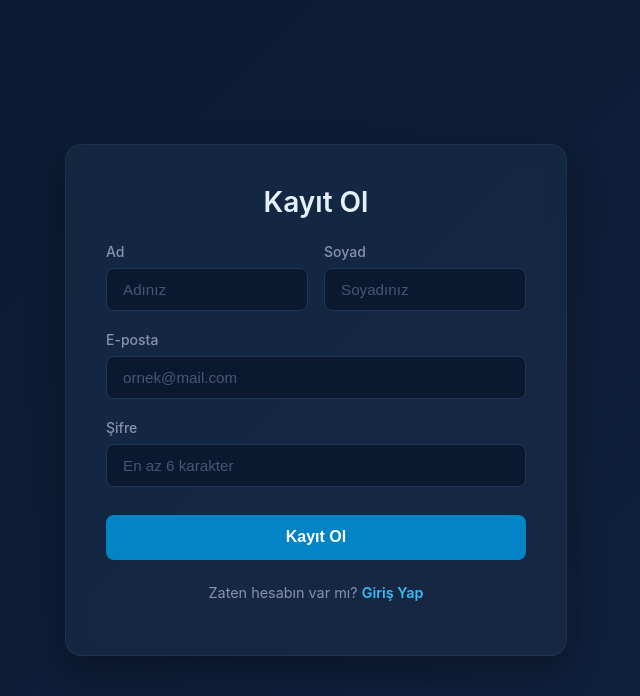
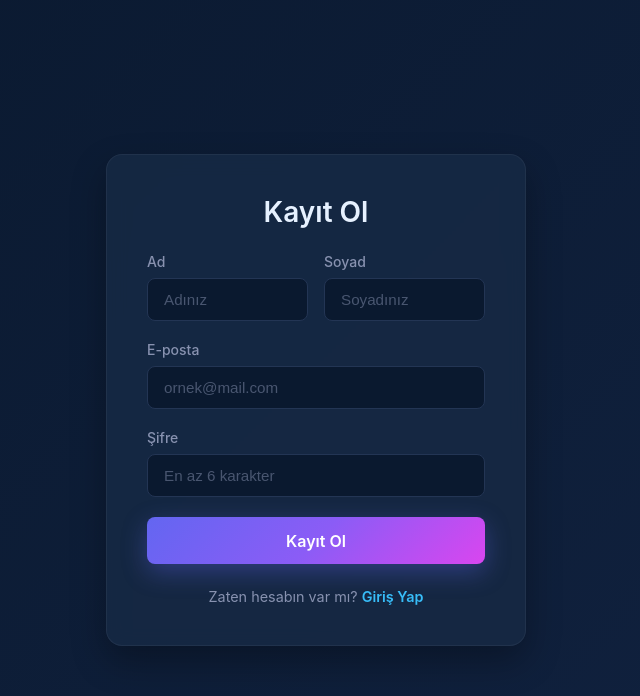
Before and after one commit to ibrahimsolak02/smart-reader-frontend, an Angular app: page /register in a window 1280 px wide. Shown: the top 696 px of the page, without its empty margins (324-964 px from the left). Built offline with nearby package versions, Linux system fonts and the light colour scheme.

Commit message:
style(design-system): implement obsidian glassmorphism theme and typography

```diff
--- a/src/index.html
+++ b/src/index.html
@@ -1,13 +1,25 @@
 <!doctype html>
-<html lang="en">
-<head>
-  <meta charset="utf-8">
-  <title>SmartReaderFrontend</title>
-  <base href="/">
-  <meta name="viewport" content="width=device-width, initial-scale=1">
-  <link rel="icon" type="image/x-icon" href="favicon.ico">
-</head>
-<body>
-  <app-root></app-root>
-</body>
+<html lang="tr">
+  <head>
+    <meta charset="utf-8" />
+    <title>SmartReader - Akıllı Okuma Platformu</title>
+    <base href="/" />
+    <meta name="viewport" content="width=device-width, initial-scale=1" />
+    <link rel="icon" type="image/x-icon" href="favicon.ico" />
+
+    <link rel="preconnect" href="https://fonts.googleapis.com" />
+    <link rel="preconnect" href="https://fonts.gstatic.com" crossorigin />
+    <link
+      href="https://fonts.googleapis.com/css2?family=Plus+Jakarta+Sans:wght@300;400;500;600;700;800&display=swap"
+      rel="stylesheet"
+    />
+
+    <link
+      rel="stylesheet"
+      href="https://cdn.jsdelivr.net/npm/bootstrap-icons@1.11.3/font/bootstrap-icons.min.css"
+    />
+  </head>
+  <body>
+    <app-root></app-root>
+  </body>
 </html>
--- a/src/styles.scss
+++ b/src/styles.scss
@@ -1,6 +1,274 @@
-body {
+:root {
+  --bg-base: #070b14;
+  --bg-surface: rgba(15, 23, 42, 0.75);
+  --bg-surface-elevated: rgba(30, 41, 59, 0.85);
+  --bg-input: rgba(11, 18, 33, 0.85);
+
+  --border-subtle: rgba(255, 255, 255, 0.08);
+  --border-focus: #6366f1;
+
+  --gradient-primary: linear-gradient(135deg, #6366f1 0%, #8b5cf6 50%, #d946ef 100%);
+  --gradient-primary-hover: linear-gradient(135deg, #4f46e5 0%, #7c3aed 50%, #c026d3 100%);
+  --gradient-cyan: linear-gradient(135deg, #06b6d4 0%, #3b82f6 100%);
+  --gradient-danger: linear-gradient(135deg, #ef4444 0%, #dc2626 100%);
+
+  --text-main: #f8fafc;
+  --text-muted: #94a3b8;
+  --text-dim: #64748b;
+
+  --color-success: #10b981;
+  --color-error: #f43f5e;
+  --color-warning: #f59e0b;
+  --color-info: #06b6d4;
+
+  --shadow-card: 0 20px 50px rgba(0, 0, 0, 0.5), 0 0 0 1px rgba(255, 255, 255, 0.08);
+  --shadow-glow-primary: 0 8px 24px rgba(99, 102, 241, 0.35);
+  --shadow-glow-danger: 0 8px 24px rgba(239, 68, 68, 0.35);
+}
+
+* {
   margin: 0;
   padding: 0;
   box-sizing: border-box;
-  background-color: #0a192f;
 }
+
+body {
+  font-family: 'Plus Jakarta Sans', system-ui, -apple-system, sans-serif;
+  background-color: var(--bg-base);
+  background-image:
+    radial-gradient(circle at 10% 15%, rgba(99, 102, 241, 0.12) 0%, transparent 40%),
+    radial-gradient(circle at 90% 85%, rgba(6, 182, 212, 0.10) 0%, transparent 40%);
+  background-attachment: fixed;
+  color: var(--text-main);
+  min-height: 100vh;
+  -webkit-font-smoothing: antialiased;
+}
+
+.auth-page-container {
+  display: flex;
+  justify-content: center;
+  align-items: center;
+  min-height: 100vh;
+  padding: 2rem 1rem;
+}
+
+.card-glass {
+  background: var(--bg-surface);
+  backdrop-filter: blur(20px);
+  -webkit-backdrop-filter: blur(20px);
+  border: 1px solid var(--border-subtle);
+  border-radius: 24px;
+  box-shadow: var(--shadow-card);
+  padding: 2.5rem;
+  width: 100%;
+  max-width: 440px;
+  animation: cardFadeIn 0.5s ease-out;
+}
+
+@keyframes cardFadeIn {
+  from {
+    opacity: 0;
+    transform: translateY(16px);
+  }
+  to {
+    opacity: 1;
+    transform: translateY(0);
+  }
+}
+
+.card-header {
+  text-align: center;
+  margin-bottom: 2rem;
+
+  .brand-badge {
+    display: inline-flex;
+    align-items: center;
+    gap: 0.5rem;
+    padding: 0.4rem 0.9rem;
+    background: rgba(99, 102, 241, 0.12);
+    border: 1px solid rgba(99, 102, 241, 0.25);
+    border-radius: 9999px;
+    font-size: 0.8rem;
+    font-weight: 600;
+    color: #a5b4fc;
+    margin-bottom: 1rem;
+  }
+
+  h2 {
+    font-size: 1.85rem;
+    font-weight: 700;
+    color: var(--text-main);
+    letter-spacing: -0.02em;
+    margin-bottom: 0.5rem;
+  }
+
+  p {
+    color: var(--text-muted);
+    font-size: 0.92rem;
+  }
+}
+
+.form-group {
+  margin-bottom: 1.35rem;
+
+  label {
+    display: block;
+    margin-bottom: 0.5rem;
+    color: var(--text-muted);
+    font-size: 0.85rem;
+    font-weight: 500;
+  }
+}
+
+.form-row {
+  display: flex;
+  gap: 1rem;
+
+  .form-group {
+    flex: 1;
+  }
+}
+
+.input-modern {
+  width: 100%;
+  padding: 0.85rem 1rem;
+  background-color: var(--bg-input);
+  color: var(--text-main);
+  border: 1px solid var(--border-subtle);
+  border-radius: 12px;
+  font-size: 0.95rem;
+  font-family: inherit;
+  transition: all 0.25s ease;
+  outline: none;
+
+  &::placeholder {
+    color: var(--text-dim);
+  }
+
+  &:focus {
+    border-color: var(--border-focus);
+    box-shadow: 0 0 0 3px rgba(99, 102, 241, 0.2);
+    background-color: rgba(15, 23, 42, 0.95);
+  }
+}
+
+.btn-primary {
+  width: 100%;
+  padding: 0.95rem 1.25rem;
+  background: var(--gradient-primary);
+  color: #ffffff;
+  border: none;
+  border-radius: 12px;
+  font-size: 1rem;
+  font-weight: 600;
+  font-family: inherit;
+  cursor: pointer;
+  display: flex;
+  justify-content: center;
+  align-items: center;
+  gap: 0.5rem;
+  transition: all 0.3s cubic-bezier(0.4, 0, 0.2, 1);
+  box-shadow: var(--shadow-glow-primary);
+  margin-top: 0.5rem;
+
+  &:hover:not(:disabled) {
+    background: var(--gradient-primary-hover);
+    transform: translateY(-2px);
+    box-shadow: 0 10px 28px rgba(99, 102, 241, 0.45);
+  }
+
+  &:active:not(:disabled) {
+    transform: translateY(0);
+  }
+
+  &:disabled {
+    opacity: 0.6;
+    cursor: not-allowed;
+    transform: none;
+    box-shadow: none;
+  }
+}
+
+.btn-secondary {
+  padding: 0.8rem 1.25rem;
+  background: rgba(255, 255, 255, 0.05);
+  color: var(--text-main);
+  border: 1px solid var(--border-subtle);
+  border-radius: 12px;
+  font-size: 0.95rem;
+  font-weight: 600;
+  font-family: inherit;
+  cursor: pointer;
+  transition: all 0.2s ease;
+
+  &:hover {
+    background: rgba(255, 255, 255, 0.1);
+    border-color: rgba(255, 255, 255, 0.15);
+  }
+}
+
+.btn-danger {
+  padding: 0.8rem 1.25rem;
+  background: var(--gradient-danger);
+  color: #ffffff;
+  border: none;
+  border-radius: 12px;
+  font-size: 0.95rem;
+  font-weight: 600;
+  font-family: inherit;
+  cursor: pointer;
+  box-shadow: var(--shadow-glow-danger);
+  transition: all 0.2s ease;
+
+  &:hover {
+    opacity: 0.9;
+    transform: translateY(-2px);
+  }
+}
+
+.alert-error {
+  display: flex;
+  align-items: center;
+  gap: 0.6rem;
+  background: rgba(244, 63, 94, 0.1);
+  color: #fda4af;
+  border: 1px solid rgba(244, 63, 94, 0.25);
+  padding: 0.85rem 1rem;
+  border-radius: 12px;
+  margin-bottom: 1.25rem;
+  font-size: 0.88rem;
+  font-weight: 500;
+}
+
+.alert-success {
+  display: flex;
+  align-items: center;
+  gap: 0.6rem;
+  background: rgba(16, 185, 129, 0.1);
+  color: #6ee7b7;
+  border: 1px solid rgba(16, 185, 129, 0.25);
+  padding: 0.85rem 1rem;
+  border-radius: 12px;
+  margin-bottom: 1.25rem;
+  font-size: 0.88rem;
+  font-weight: 500;
+}
+
+.card-footer {
+  margin-top: 1.75rem;
+  text-align: center;
+  font-size: 0.88rem;
+  color: var(--text-muted);
+
+  a {
+    color: #818cf8;
+    text-decoration: none;
+    font-weight: 600;
+    transition: color 0.2s ease;
+
+    &:hover {
+      color: #a5b4fc;
+      text-decoration: underline;
+    }
+  }
+}
```
Also changed, not shown: src/app/models/user.model.ts (added), src/app/pages/profile/profile.html (added), src/app/pages/profile/profile.scss (added), src/app/pages/profile/profile.ts (added), src/app/services/user.service.ts (added).
